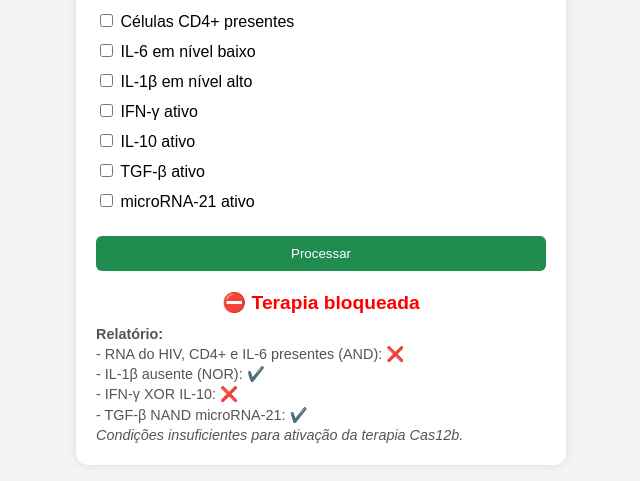
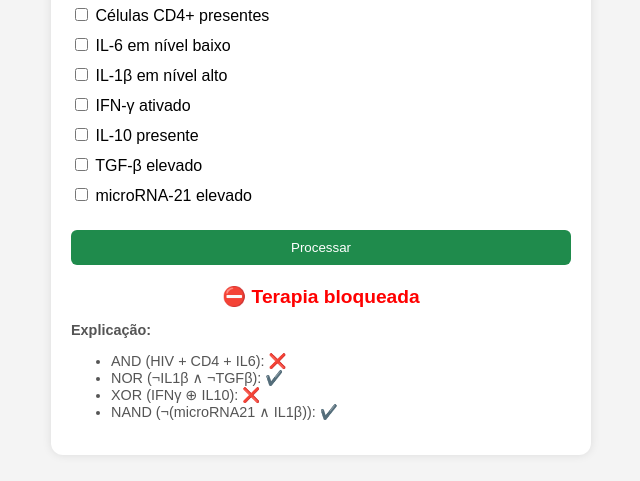
Before and after one commit to Dala35/Bioai-Ctx-Simulator, a plain HTML site: page index.html in a window 1280 px wide. Both pictures are taken after a click on the button "Processar". Shown: the part 229-710 px from the top of the page, without its empty margins (319-959 px from the left). Drawn offline with Linux system fonts and the light colour scheme.

Commit message:
Update index.html

```diff
--- a/index.html
+++ b/index.html
@@ -11,13 +11,14 @@
       justify-content: center;
       align-items: center;
       height: 100vh;
+      margin: 0;
     }
     .container {
       background: #fff;
       padding: 20px;
       border-radius: 12px;
       box-shadow: 0 0 10px rgba(0, 0, 0, 0.1);
-      max-width: 450px;
+      max-width: 500px;
       width: 100%;
     }
     h2 {
@@ -34,12 +35,6 @@
       font-weight: bold;
       text-align: center;
     }
-    .relatorio {
-      font-size: 0.9em;
-      margin-top: 10px;
-      color: #555;
-      line-height: 1.4;
-    }
     button {
       margin-top: 20px;
       width: 100%;
@@ -53,6 +48,11 @@
     button:hover {
       background-color: #166c3b;
     }
+    .info {
+      font-size: 0.9em;
+      color: #555;
+      margin-top: 10px;
+    }
   </style>
 </head>
 <body>
@@ -62,27 +62,31 @@
     <label><input type="checkbox" id="cd4" /> Células CD4+ presentes</label>
     <label><input type="checkbox" id="il6" /> IL-6 em nível baixo</label>
     <label><input type="checkbox" id="il1b" /> IL-1β em nível alto</label>
-    <label><input type="checkbox" id="ifng" /> IFN-γ ativo</label>
-    <label><input type="checkbox" id="il10" /> IL-10 ativo</label>
-    <label><input type="checkbox" id="tgfb" /> TGF-β ativo</label>
-    <label><input type="checkbox" id="mir21" /> microRNA-21 ativo</label>
+    <label><input type="checkbox" id="ifng" /> IFN-γ ativado</label>
+    <label><input type="checkbox" id="il10" /> IL-10 presente</label>
+    <label><input type="checkbox" id="tgfb" /> TGF-β elevado</label>
+    <label><input type="checkbox" id="mirna21" /> microRNA‑21 elevado</label>
     <button onclick="processarSinais()">Processar</button>
     <div class="result" id="resultado"></div>
-    <div class="relatorio" id="relatorio"></div>
-  </div>
-  <script>
+    <div class="info" id="relatorio"></div>
+  </div>  <script>
     function processarSinais() {
-      const hivRNA = document.getElementById("hivRNA").checked;
-      const cd4 = document.getElementById("cd4").checked;
-      const il6 = document.getElementById("il6").checked;
-      const il1b = document.getElementById("il1b").checked;
-      const ifng = document.getElementById("ifng").checked;
-      const il10 = document.getElementById("il10").checked;
-      const tgfb = document.getElementById("tgfb").checked;
-      const mir21 = document.getElementById("mir21").checked;const andLogic = hivRNA && cd4 && il6;
-  const norLogic = !il1b;
-  const xorLogic = (ifng || il10) && !(ifng && il10);
-  const nandLogic = !(tgfb && mir21);
+      const sinais = {
+        hivRNA: document.getElementById("hivRNA").checked,
+        cd4: document.getElementById("cd4").checked,
+        il6: document.getElementById("il6").checked,
+        il1b: document.getElementById("il1b").checked,
+        ifng: document.getElementById("ifng").checked,
+        il10: document.getElementById("il10").checked,
+        tgfb: document.getElementById("tgfb").checked,
+        mirna21: document.getElementById("mirna21").checked,
+      };
+
+      // Lógica BioAI‑CTX
+      const andLogic = sinais.hivRNA && sinais.cd4 && sinais.il6;
+      const norLogic = !(sinais.il1b || sinais.tgfb);
+      const xorLogic = sinais.ifng !== sinais.il10;
+      const nandLogic = !(sinais.mirna21 && sinais.il1b);
 
       const ativarCas12b = andLogic && norLogic && xorLogic && nandLogic;
 
@@ -92,28 +96,20 @@
       if (ativarCas12b) {
         resultado.textContent = "✅ Terapia ativada: Cas12b ON";
         resultado.style.color = "green";
-    relatorio.innerHTML = `
-      <strong>Relatório:</strong><br>
-      - RNA do HIV, CD4+ e IL-6 presentes (AND) ✔️<br>
-      - IL-1β ausente (NOR) ✔️<br>
-      - Atividade XOR entre IFN-γ e IL-10 ✔️<br>
-      - TGF-β e microRNA-21 não simultaneamente ativos (NAND) ✔️<br>
-      <em>Sistema em conformidade com o modelo BioAI‑CTX.</em>
-    `;
       } else {
         resultado.textContent = "⛔ Terapia bloqueada";
         resultado.style.color = "red";
+      }
+
       relatorio.innerHTML = `
-      <strong>Relatório:</strong><br>
-      - RNA do HIV, CD4+ e IL-6 presentes (AND): ${andLogic ? '✔️' : '❌'}<br>
-      - IL-1β ausente (NOR): ${norLogic ? '✔️' : '❌'}<br>
-      - IFN-γ XOR IL-10: ${xorLogic ? '✔️' : '❌'}<br>
-      - TGF-β NAND microRNA-21: ${nandLogic ? '✔️' : '❌'}<br>
-      <em>Condições insuficientes para ativação da terapia Cas12b.</em>
+        <p><strong>Explicação:</strong></p>
+        <ul>
+          <li>AND (HIV + CD4 + IL6): ${andLogic ? "✔️" : "❌"}</li>
+          <li>NOR (¬IL1β ∧ ¬TGFβ): ${norLogic ? "✔️" : "❌"}</li>
+          <li>XOR (IFNγ ⊕ IL10): ${xorLogic ? "✔️" : "❌"}</li>
+          <li>NAND (¬(microRNA21 ∧ IL1β)): ${nandLogic ? "✔️" : "❌"}</li>
+        </ul>
       `;
     }
-}
-
-  </script>
-</body>
+  </script></body>
 </html>
```
Lines whose indentation alone changed are shown as unchanged.
